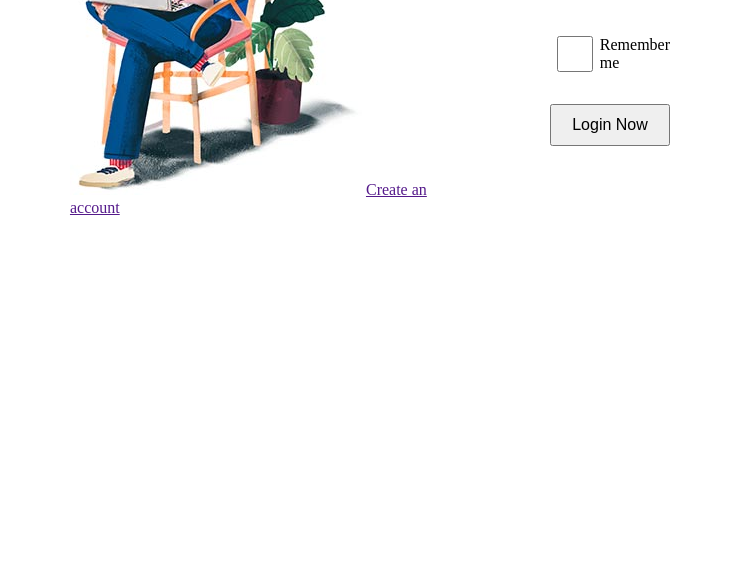
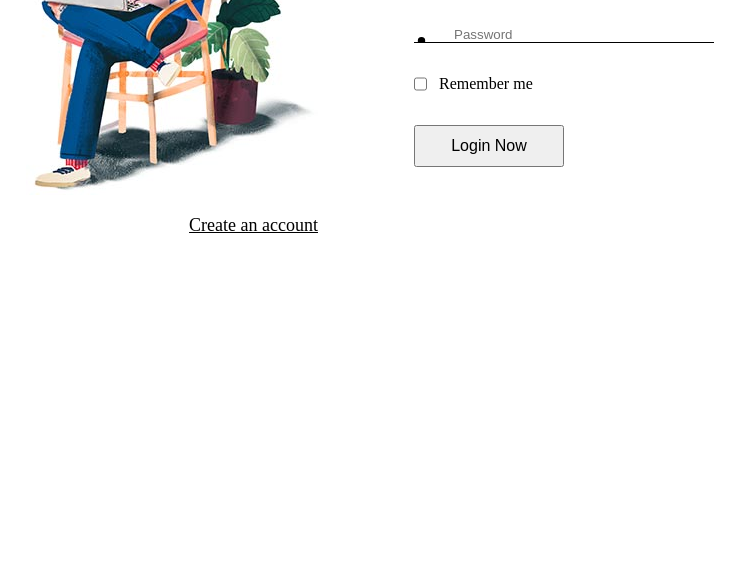
Before and after one commit to favy-codez/Nsonye-ninth-task, a plain HTML site: page index2.html in a window 1280 px wide. Shown: the part 235-800 px from the top of the page, without its empty margins (270-1015 px from the left). Drawn offline with Linux system fonts and the light colour scheme.

Commit message:
added styling

```diff
--- a/css/style.css
+++ b/css/style.css
@@ -7,7 +7,7 @@
 .container{
     max-width: 800px;
     display: flex;
-    gap: 5rem;
+    gap: 6rem;
     justify-content: center;
     align-items: center;
     margin: 5rem auto;
@@ -34,10 +34,10 @@ form{
     gap: 30px;
 }
 
-input{
+input[type=text], input[type=email],input[type=password]{
     width: 100%;
     background-image: url('/images/user-solid.svg');
-    background-position: 10px 10px;
+    background-position: 1px 10px;
     background-repeat: no-repeat;
     padding-left: 40px;
     border: none;
@@ -46,6 +46,7 @@ input{
 
 .terms{
     display: flex;
+    gap: 12px;
     margin: 2rem 0 ;
 }
 
@@ -53,4 +54,20 @@ button{
     width: 100%;
     font-size: 1rem;
     padding: 10px 0;
+    margin: 0 0 1.2rem 0;
 }
+
+a{
+    color: #000;
+    font-size: 18px;
+    font-weight: 100;
+}
+
+img{
+    width: 320px;
+    margin: 1rem 0 0 0;
+}
+
+#member{
+    text-align: right;
+}
--- /dev/null
+++ b/css/style2.css
@@ -0,0 +1,71 @@
+*{
+    padding: 0;
+    margin: 0;
+    box-sizing: border-box;
+}
+
+.container{
+    max-width: 800px;
+    display: flex;
+    gap: 6rem;
+    justify-content: center;
+    align-items: center;
+    margin: 5rem auto;
+}
+
+input[type=text], input[type=password]{
+    width: 100%;
+    background-image: url('/images/user-solid.svg');
+    background-position: 1px 10px;
+    background-repeat: no-repeat;
+    padding-left: 40px;
+    border: none;
+    border-bottom: 1px solid black;
+}
+
+form{
+    display: flex;
+    flex-direction: column;
+    gap: 30px;
+}
+
+
+h1{
+    font-size: 3rem;
+    font-weight: 700;
+    margin: 0 0 2rem 0;
+}
+
+.left{
+    display: flex;
+    flex-direction: column;
+
+}
+
+.right{
+    width: 300px;
+}
+
+button{
+    width: 50%;
+    font-size: 1rem;
+    padding: 10px 0;
+    margin: 0 0 1.2rem 0;
+}
+
+.terms{
+    display: flex;
+    gap: 12px;
+    margin: 2rem 0 ;
+}
+
+a{
+    color: #000;
+    font-size: 18px;
+    font-weight: 100;
+    margin: 20px 0 0 0;
+}
+
+#member{
+    text-align: right;
+}
--- a/index2.html
+++ b/index2.html
@@ -5,19 +5,20 @@
     <meta name="viewport" content="width=device-width, initial-scale=1.0">
     <title>Login</title>
     <!-- external css -->
-    <link rel="stylesheet" href="./css/style.css">
+    <link rel="stylesheet" href="./css/style2.css">
 </head>
 <body>
     <div class="container">
         <div class="left">
             <img src="./images/signin-image.jpg" alt="">
-            <a href="">Create an account</a>
+            <a href="" id="member">Create an account</a>
         </div>
 
         <div class="right">
             <h1>Login</h1>
             <form action="">
-
+                <input type="text" name="" id="" placeholder="Username">
+                <input type="password" name="" id="" placeholder="Password">
             </form>
             <div class="terms">
                 <input type="checkbox" name="" id="">
```
Also changed, not shown: index.html (+1 -1 lines).
